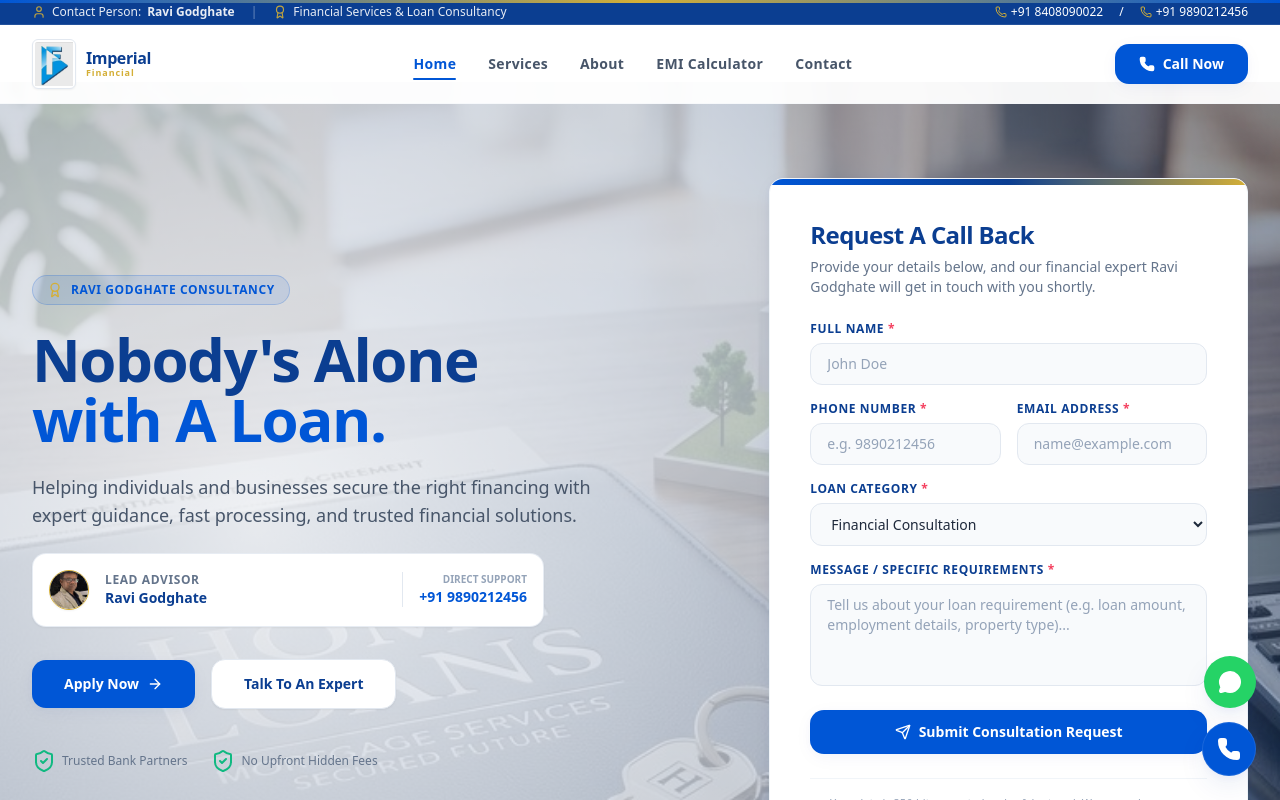
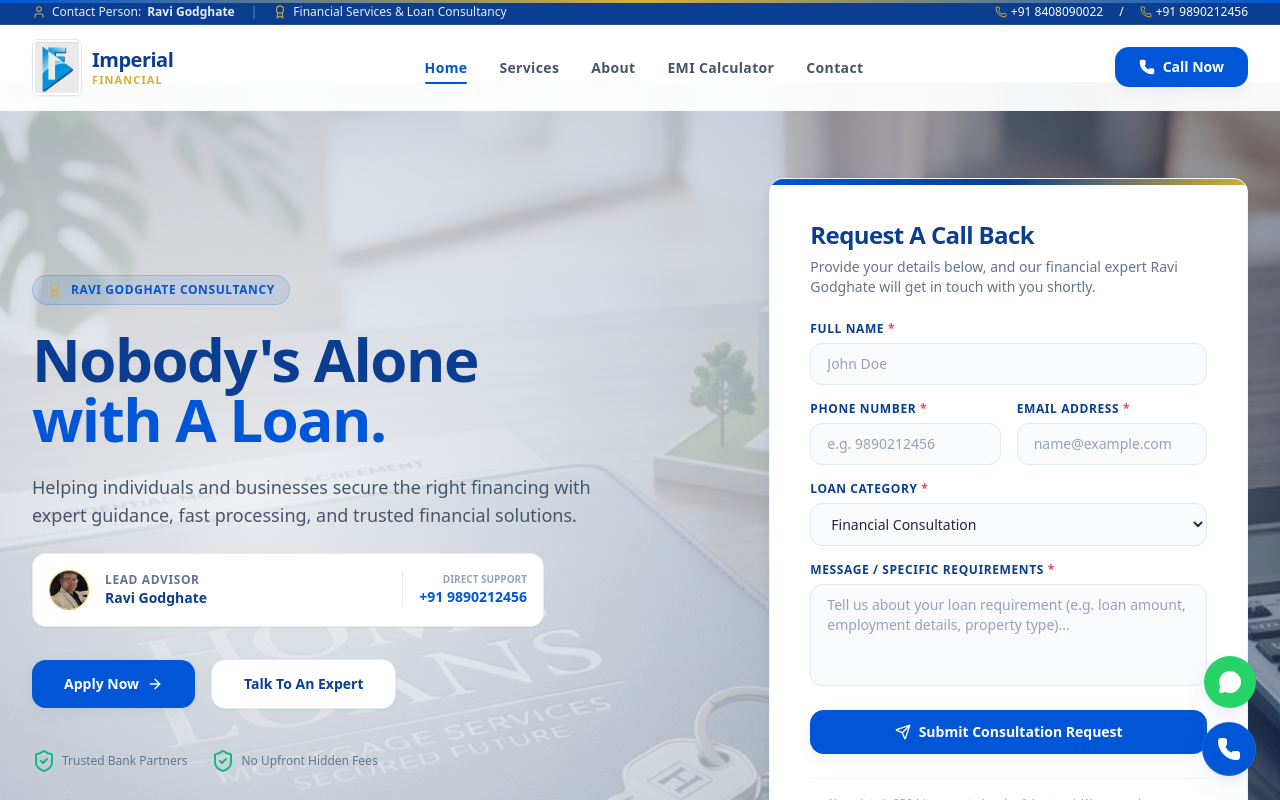
Before and after one commit to SsooumyaGodghate/Imperial-Financial, a Next.js app: page / in a window 1280 px wide. Shown: the top 800 px of the page. Built offline with nearby package versions, Linux system fonts and the light colour scheme.

Commit message:
style: Increase size of Imperial Financial wording in Navbar and Footer for better visibility

```diff
--- a/src/components/Footer.tsx
+++ b/src/components/Footer.tsx
@@ -17,16 +17,16 @@ export default function Footer() {
               <Image
                 src="/logo.jpeg"
                 alt="Imperial Financial Logo"
-                width={40}
-                height={40}
+                width={46}
+                height={46}
                 className="object-contain"
               />
             </div>
             <div className="flex flex-col">
-              <span className="text-md font-bold tracking-tight text-deep leading-none">
+              <span className="text-xl font-bold tracking-tight text-deep leading-none">
                 Imperial
               </span>
-              <span className="text-[9px] font-semibold text-gold tracking-widest leading-none mt-1">
+              <span className="text-[11px] font-bold text-gold tracking-widest leading-none mt-1 uppercase">
                 Financial
               </span>
             </div>
--- a/src/components/Navbar.tsx
+++ b/src/components/Navbar.tsx
@@ -101,17 +101,17 @@ export default function Navbar() {
               <Image
                 src="/logo.jpeg"
                 alt="Imperial Financial Logo"
-                width={38}
-                height={38}
+                width={44}
+                height={44}
                 className="object-contain"
                 priority
               />
             </div>
             <div className="flex flex-col">
-              <span className="text-md font-bold tracking-tight text-deep leading-none">
+              <span className="text-xl font-bold tracking-tight text-deep leading-none">
                 Imperial
               </span>
-              <span className="text-[9px] font-semibold text-gold tracking-widest leading-none mt-0.5">
+              <span className="text-[11px] font-bold text-gold tracking-widest leading-none mt-1 uppercase">
                 Financial
               </span>
             </div>
```
